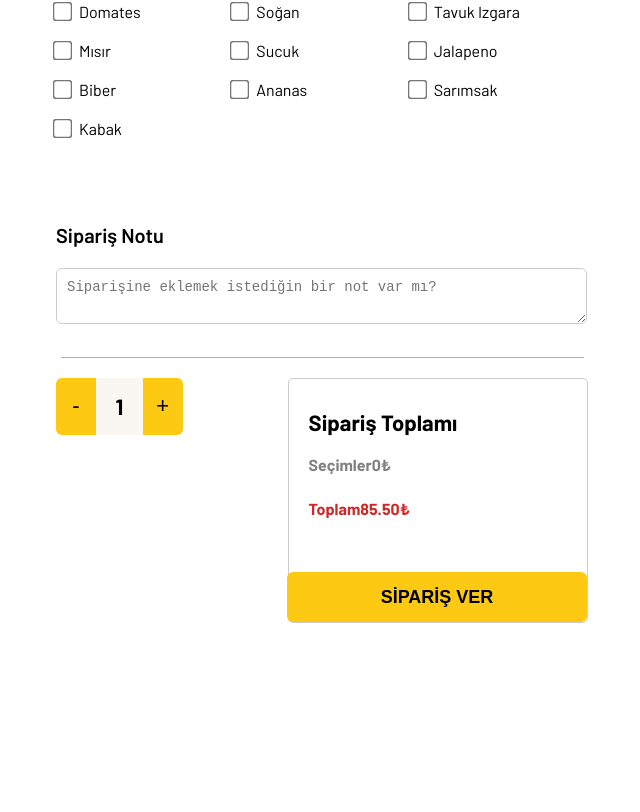
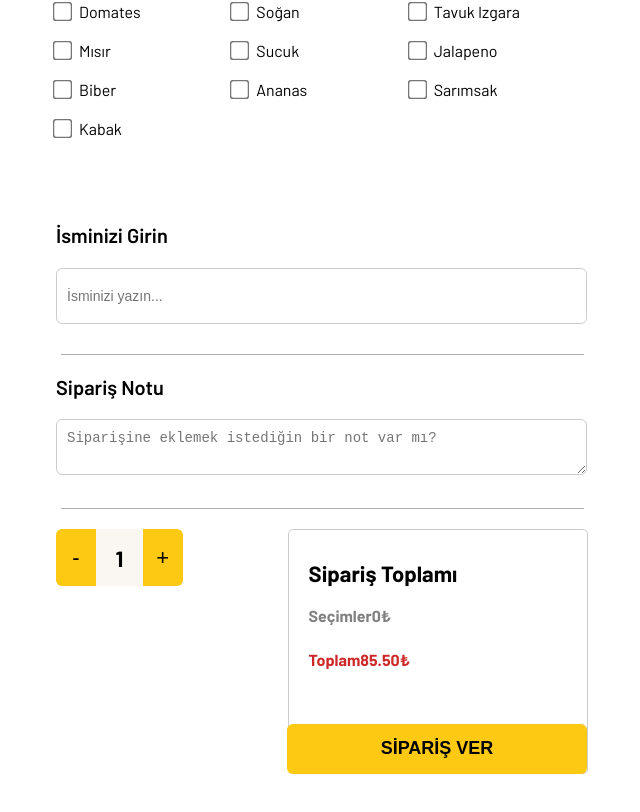
Before and after one commit to yakutbirce/fsweb-s8-challenge-pizza, a React (Vite) app: page /order in a window 1280 px wide. Shown: the part 768-1580 px from the top of the page, without its empty margins (318-958 px from the left). Before the commit the page ends 1541 px from the top, so only its background shows below. Built offline with nearby package versions, Linux system fonts and the light colour scheme; a web font is replaced by a local one.

Commit message:
name input added

```diff
--- a/src/pages/Order.jsx
+++ b/src/pages/Order.jsx
@@ -2,6 +2,7 @@ import React, { useState } from "react";
 import "../styles/Order.css";
 import { useNavigate } from "react-router-dom";
 import PopupMessage from "../components/PopupMessage";
+import axios from "axios";
 
 const Order = () => {
   const navigate = useNavigate();
@@ -12,6 +13,9 @@ const Order = () => {
   const [orderNote, setOrderNote] = useState("");
   const [quantity, setQuantity] = useState(1);
   const [popupMessage, setPopupMessage] = useState("");
+  const [name, setName] = useState("");
+  const [nameError, setNameError] = useState("");
+  const [isSubmitting, setIsSubmitting] = useState(false);
 
   const basePrice = 85.5;
   const extraPrice = 5;
@@ -32,6 +36,18 @@ const Order = () => {
     "Sarımsak",
     "Kabak",
   ];
+
+  const handleNameChange = (event) => {
+    const newName = event.target.value;
+    setName(newName);
+
+    if (newName.length < 3) {
+      setNameError("İsim en az 3 karakterden oluşmalıdır!");
+    } else {
+      setNameError("");
+    }
+  };
+
 
   const handleExtraChange = (event) => {
     const { value, checked } = event.target;
@@ -60,6 +76,7 @@ const Order = () => {
 
   const isFormValid = () => {
     return (
+      name.length >= 3 &&
       selectedSize !== "" &&
       selectedDough !== "Hamur Kalınlığı" &&
       selectedExtras.length >= 4 &&
@@ -79,6 +96,37 @@ const Order = () => {
       }, 3000);
       return;
     }
+
+    setIsSubmitting(true);
+    console.log("api request gönderiliyor");
+
+    const orderData = {
+      name,
+      size: selectedSize,
+      dough: selectedDough,
+      extras: selectedExtras,
+      note: orderNote,
+      quantity,
+      total: (totalPrice * quantity).toFixed(2),
+    };
+
+    axios
+    .post("https://reqres.in/api/pizza", orderData)
+    .then((response) => {
+      console.log("response.data");
+
+      setTimeout(() => {
+        navigate("/success"); // Success sayfasına yönlendir
+      }, 1000);
+
+    })
+    .catch((error) => {
+      console.error("api hatası", error);
+      setPopupMessage("Bir hata oluştu. Lütfen tekrar deneyin.");
+    })
+    .finally(() => {
+      setIsSubmitting(false);
+    });
 
     console.log("form doğrulama başarılı");
     navigate("/success");
@@ -148,6 +196,17 @@ const Order = () => {
           </div>
         </div>
 
+        <div className="order-name">
+          <h4>İsminizi Girin</h4>
+          <input
+            type="text"
+            placeholder="İsminizi yazın..."
+            value={name}
+            onChange={handleNameChange}
+          />
+          {nameError && <p className="error-message">{nameError}</p>}
+        </div>
+
         <div className="order-note">
           <h4>Sipariş Notu</h4>
           <textarea
@@ -182,8 +241,9 @@ const Order = () => {
               className="order-button"
               onClick={handleSubmit}
 
+
             >
-              SİPARİŞ VER
+              {isSubmitting ? "Gönderiliyor..." : "SİPARİŞ VER"}
             </button>
             <br />
 
--- a/src/styles/Order.css
+++ b/src/styles/Order.css
@@ -157,6 +157,42 @@
     transform: scale(1.5);
     margin-right: 10px;
 }
+
+/*Kullanıcı Adı Inputu */
+.order-name {
+    margin-top: 20px;
+}
+
+.order-name::after {
+    content: "";
+    display: block;
+    width: 523px;
+    height: 1px;
+    background-color: rgba(95, 95, 95, 0.5);
+    margin-top: 30px;
+    margin-left: auto;
+    margin-right: auto;
+}
+
+.order-name h4 {
+    font-family: Barlow;
+    font-weight: 600;
+    font-size: 20px;
+    line-height: 24.76px;
+    letter-spacing: 0%;
+    margin-bottom: 20px;
+}
+
+.order-name input {
+    width: 531px;
+    height: 56px;
+    padding: 10px;
+    font-size: 14px;
+    border: 1px solid #ccc;
+    border-radius: 6px;
+    resize: vertical;
+}
+
 
 /*Sipariş Notu */
 .order-note {
--- a/src/styles/PopupMessage.css
+++ b/src/styles/PopupMessage.css
@@ -33,3 +33,43 @@
     margin-left: 15px;
     cursor: pointer;
   }
+
+  .popup {
+    position: fixed;
+    top: 20px;
+    left: 50%;
+    transform: translateX(-50%);
+    background-color: #ffcccb;
+    color: #333;
+    padding: 15px 20px;
+    border-radius: 5px;
+    box-shadow: 0px 4px 10px rgba(0, 0, 0, 0.2);
+    z-index: 1000;
+    animation: fadeIn 0.3s ease-in-out;
+  }
+
+  .popup p {
+    margin: 0;
+    font-size: 16px;
+  }
+
+  .popup button {
+    background: #CE2829;
+    color: white;
+    border: none;
+    padding: 8px 12px;
+    margin-top: 10px;
+    border-radius: 4px;
+    cursor: pointer;
+  }
+
+  @keyframes fadeIn {
+    from {
+      opacity: 0;
+      transform: translateY(-10px);
+    }
+    to {
+      opacity: 1;
+      transform: translateY(0);
+    }
+  }
```
